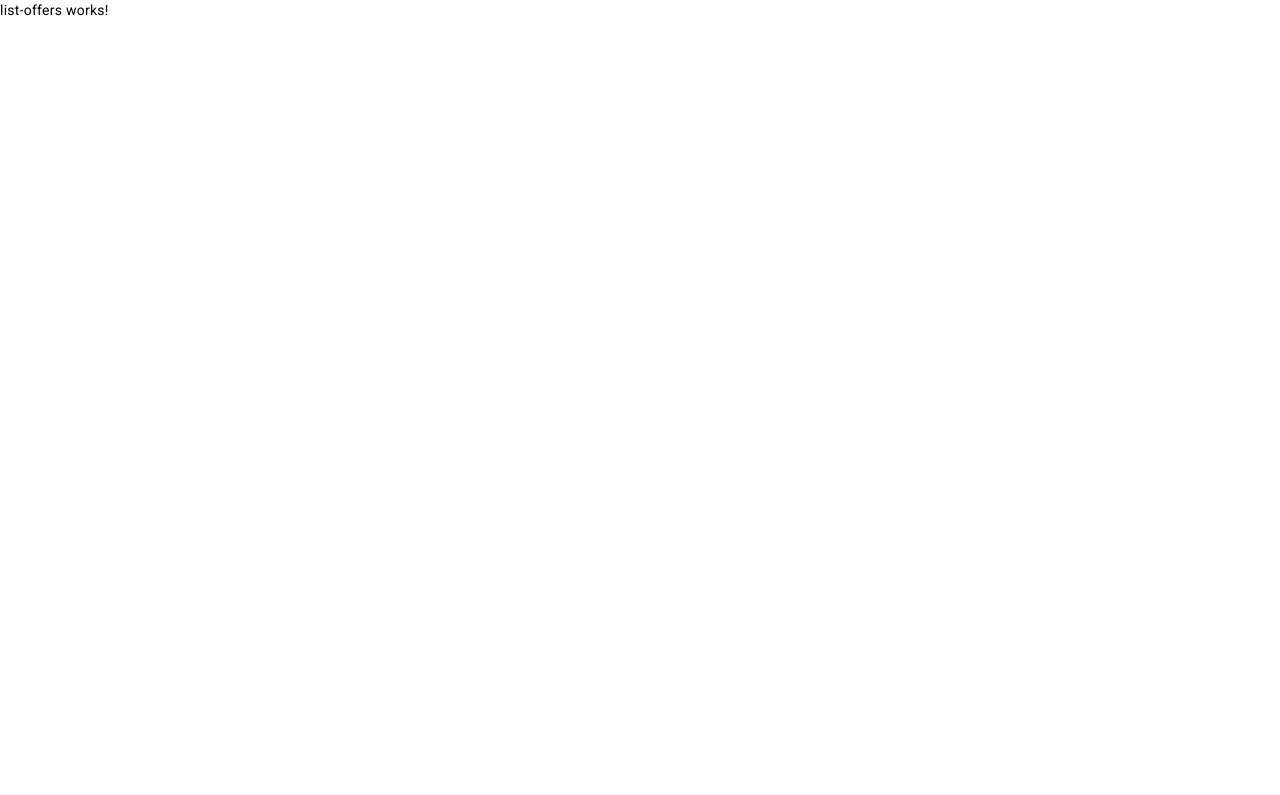
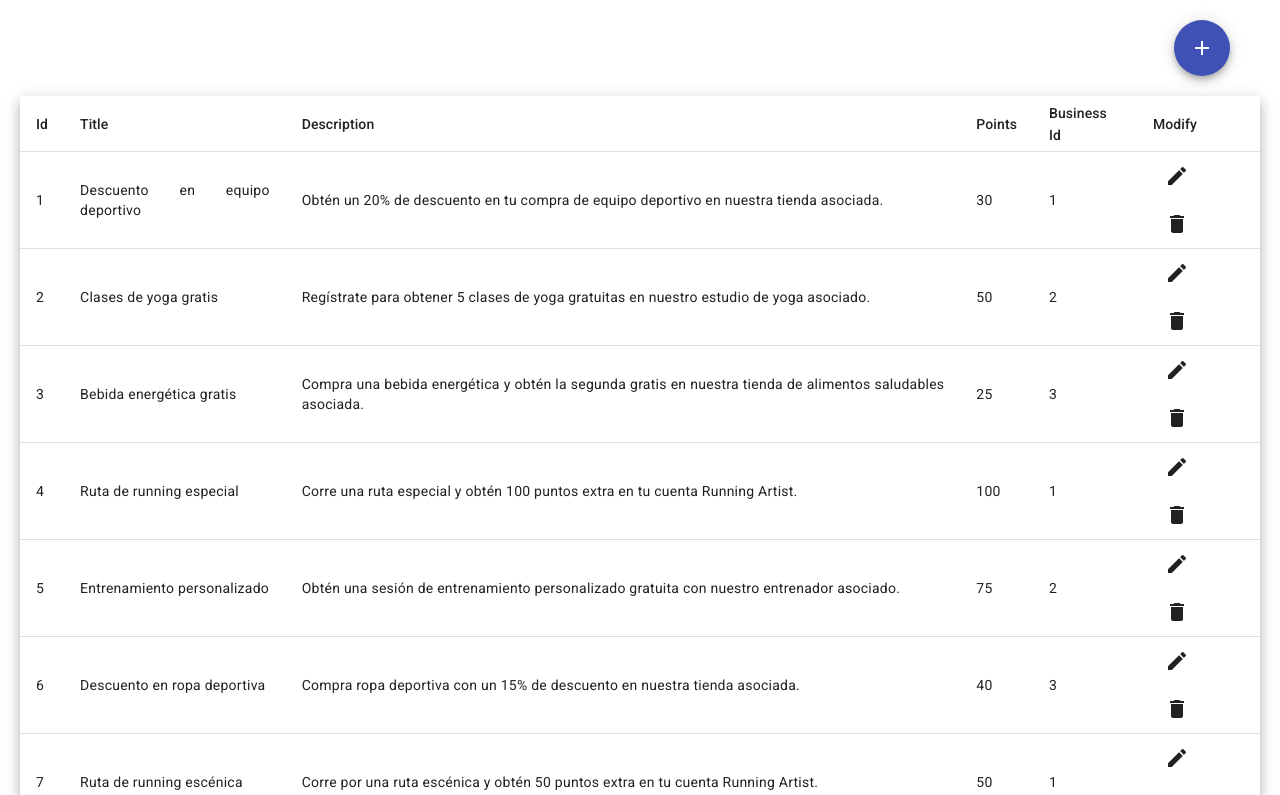
Before and after one commit to DMCS20/RunningArtist-OpenSource, an Angular app: page /business/offers in a window 1280 px wide. Before the commit this address led to /offers. Shown: the top 795 px of the page. Built offline with nearby package versions, Linux system fonts and the light colour scheme; data requests are answered from the project's data file.

Commit message:
feat: add list-offers component

```diff
--- a/src/app/app-routing.module.ts
+++ b/src/app/app-routing.module.ts
@@ -3,9 +3,9 @@ import { RouterModule, Routes } from '@angular/router';
 import { ListOffersComponent } from './components/list-offers/list-offers.component';
 
 const routes: Routes = [
-  {path: 'offers', component: ListOffersComponent},
-  {path: '', redirectTo: '/offers', pathMatch: 'full'},
-  {path: '**', redirectTo: '/offers', pathMatch: 'full'}
+  {path: 'business/offers', component: ListOffersComponent},
+  {path: '', redirectTo: '/business/offers', pathMatch: 'full'},
+  {path: '**', redirectTo: '/business/offers', pathMatch: 'full'}
 ];
 
 @NgModule({
--- a/src/app/components/list-offers/list-offers.component.html
+++ b/src/app/components/list-offers/list-offers.component.html
@@ -1 +1,54 @@
-<p>list-offers works!</p>
+<br>
+<div class="add-button">
+    <button (click)="addOffer()" mat-fab color="primary" aria-label="Add button">
+      <mat-icon>add</mat-icon>
+    </button>
+</div>
+<br>
+
+<div class="mat-elevation-z8">
+    <table class="movies-table" mat-table [dataSource]="dataSource">
+
+        <ng-container matColumnDef="id">
+            <th mat-header-cell *matHeaderCellDef> Id </th>
+            <td mat-cell *matCellDef="let element"> {{element.id}} </td>
+        </ng-container>
+
+        <ng-container matColumnDef="title">
+            <th mat-header-cell *matHeaderCellDef> Title </th>
+            <td mat-cell *matCellDef="let element"> {{element.title}} </td>
+        </ng-container>
+
+        <ng-container matColumnDef="description">
+            <th mat-header-cell *matHeaderCellDef> Description </th>
+            <td mat-cell *matCellDef="let element"> {{element.description}} </td>
+        </ng-container>
+
+
+        <ng-container matColumnDef="points">
+            <th mat-header-cell *matHeaderCellDef> Points </th>
+            <td mat-cell *matCellDef="let element"> {{element.points}} </td>
+        </ng-container>
+
+        <ng-container matColumnDef="businessId">
+            <th mat-header-cell *matHeaderCellDef> Business Id </th>
+            <td mat-cell *matCellDef="let element"> {{element.businessId}} </td>
+        </ng-container>
+
+      <ng-container matColumnDef="modify">
+        <th mat-header-cell *matHeaderCellDef> Modify </th>
+        <td mat-cell *matCellDef="let element; let i = index">
+          <button mat-icon-button (click)="updateOffer(element.id)"><mat-icon>edit</mat-icon></button>
+          <button mat-icon-button (click)="deleteOffer(element.id)"><mat-icon>delete</mat-icon></button>
+        </td>
+      </ng-container>
+
+      <tr mat-header-row *matHeaderRowDef="displayedColumns"></tr>
+      <tr mat-row *matRowDef="let row; columns: displayedColumns;"></tr>
+    </table>
+
+    <mat-paginator class="paginator" [pageSizeOptions]="[8, 10, 20]"
+                   showFirstLastButtons
+                   aria-label="Select page">
+    </mat-paginator>
+  </div>
--- a/src/app/components/list-offers/list-offers.component.scss
+++ b/src/app/components/list-offers/list-offers.component.scss
@@ -0,0 +1,18 @@
+.add-button{
+    text-align: right;
+    margin-right: 50px;
+}
+
+.mat-elevation-z8{
+    margin-left: 20px;
+    margin-right: 20px;
+}
+
+.mat-column-description{
+    text-align: justify;
+}
+
+
+th, td{
+    text-align: justify;
+}
--- a/src/app/components/list-offers/list-offers.component.ts
+++ b/src/app/components/list-offers/list-offers.component.ts
@@ -1,4 +1,10 @@
-import { Component } from '@angular/core';
+import { Component, ViewChild } from '@angular/core';
+import { MatTableDataSource } from '@angular/material/table';
+import {MatSort} from '@angular/material/sort';
+import { MatPaginator } from '@angular/material/paginator';
+import { Offer } from 'src/app/models/offer';
+import { OfferService } from 'src/app/services/offer.service';
+import { Router} from '@angular/router';
 
 @Component({
   selector: 'app-list-offers',
@@ -6,5 +12,82 @@ import { Component } from '@angular/core';
   styleUrls: ['./list-offers.component.scss']
 })
 export class ListOffersComponent {
+  displayedColumns: string[] = ['id', 'title', 'description', 'points', 'businessId', 'modify'];
+  dataSource = new MatTableDataSource<any>();
 
+  @ViewChild (MatPaginator, {static: true})
+  paginator !: MatPaginator;
+
+  @ViewChild(MatSort)
+  sort!: MatSort;
+
+  offer:Offer={
+    id:0,
+    title:'',
+    description:'',
+    points:0,
+    businessId:0
+  };
+
+  constructor(private offerService:OfferService, private router:Router) {}
+
+  ngOnInit():void{
+    this.getOffers();
+    this.dataSource.paginator=this.paginator;
+    this.dataSource.sort=this.sort;
+  }
+
+  getOffers(){
+    this.offerService.getOffers().subscribe(
+      {
+        next: (result:any)=>{
+          this.dataSource.data=result;
+        },
+        error: (error:any)=>{
+          console.log(error);
+        }
+      }
+    );
+  }
+
+  addOffer(){
+    this.router.navigateByUrl('/admins/offers/new');
+    // this.offerService.addOffer(this.offer).subscribe(
+    //   {
+    //     next: (result:any)=>{
+    //       this.getOffers();
+    //     },
+    //     error: (error:any)=>{
+    //       console.log(error);
+    //     }
+    //   }
+    // );
+  }
+
+  updateOffer(index:any){
+    this.router.navigateByUrl('admin/offers/edit/'+index);
+    // this.offerService.updateOffer(this.dataSource.data[index]).subscribe(
+    //   {
+    //     next: (result:any)=>{
+    //       this.getOffers();
+    //     },
+    //     error: (error:any)=>{
+    //       console.log(error);
+    //     }
+    //   }
+    // );
+  }
+
+  deleteOffer(index:any){
+    this.offerService.deleteOffer(index).subscribe(
+      {
+        next: (result:any)=>{
+          this.getOffers();
+        },
+        error: (error:any)=>{
+          console.log(error);
+        }
+      }
+    );
+  }
 }
--- a/src/app/services/offer.service.ts
+++ b/src/app/services/offer.service.ts
@@ -7,31 +7,31 @@ import { Offer } from '../models/offer';
 @Injectable({
   providedIn: 'root'
 })
-export class PeliculasService {
+export class OfferService {
 
   constructor(private http: HttpClient) { }
 
-  getPeliculas(): Observable<Offer> {
+  getOffers(): Observable<Offer> {
     return this.http
       .get<Offer>(environment.baseUrl + '/offers')
   }
 
-  getPeliculaById(id: number): Observable<Offer> {
+  getOfferById(id: number): Observable<Offer> {
     return this.http
       .get<Offer>(environment.baseUrl + '/offers/' + id)
   }
 
-  addPelicula(pelicula: Offer): Observable<Offer> {
+  addOffer(offer: Offer): Observable<Offer> {
     return this.http
-      .post<Offer>(environment.baseUrl + '/offers', pelicula)
+      .post<Offer>(environment.baseUrl + '/offers', offer)
   }
 
-  updatePelicula(pelicula: Offer): Observable<Offer> {
+  updateOffer(offer: Offer): Observable<Offer> {
     return this.http
-      .put<Offer>(environment.baseUrl + '/offers/' + pelicula.id, pelicula)
+      .put<Offer>(environment.baseUrl + '/offers/' + offer.id, offer)
   }
 
-  deletePelicula(id: number): Observable<Offer> {
+  deleteOffer(id: number): Observable<Offer> {
     return this.http
       .delete<Offer>(environment.baseUrl + '/offers/' + id)
   }
--- /dev/null
+++ b/src/assets/db.json
@@ -0,0 +1,94 @@
+{
+  "offers": [
+    {
+      "id": 1,
+      "title": "Descuento en equipo deportivo",
+      "description": "Obtén un 20% de descuento en tu compra de equipo deportivo en nuestra tienda asociada.",
+      "points": 30,
+      "businessId": 1
+    },
+    {
+      "id": 2,
+      "title": "Clases de yoga gratis",
+      "description": "Regístrate para obtener 5 clases de yoga gratuitas en nuestro estudio de yoga asociado.",
+      "points": 50,
+      "businessId": 2
+    },
+    {
+      "id": 3,
+      "title": "Bebida energética gratis",
+      "description": "Compra una bebida energética y obtén la segunda gratis en nuestra tienda de alimentos saludables asociada.",
+      "points": 25,
+      "businessId": 3
+    },
+    {
+      "id": 4,
+      "title": "Ruta de running especial",
+      "description": "Corre una ruta especial y obtén 100 puntos extra en tu cuenta Running Artist.",
+      "points": 100,
+      "businessId": 1
+    },
+    {
+      "id": 5,
+      "title": "Entrenamiento personalizado",
+      "description": "Obtén una sesión de entrenamiento personalizado gratuita con nuestro entrenador asociado.",
+      "points": 75,
+      "businessId": 2
+    },
+    {
+      "id": 6,
+      "title": "Descuento en ropa deportiva",
+      "description": "Compra ropa deportiva con un 15% de descuento en nuestra tienda asociada.",
+      "points": 40,
+      "businessId": 3
+    },
+    {
+      "id": 7,
+      "title": "Ruta de running escénica",
+      "description": "Corre por una ruta escénica y obtén 50 puntos extra en tu cuenta Running Artist.",
+      "points": 50,
+      "businessId": 1
+    },
+    {
+      "id": 8,
+      "title": "Clase de spinning gratis",
+      "description": "Regístrate para obtener una clase de spinning gratuita en nuestro gimnasio asociado.",
+      "points": 60,
+      "businessId": 2
+    },
+    {
+      "id": 9,
+      "title": "Descuento en suplementos",
+      "description": "Obtén un 25% de descuento en suplementos alimenticios en nuestra tienda de salud asociada.",
+      "points": 35,
+      "businessId": 3
+    },
+    {
+      "id": 10,
+      "title": "Ruta de running nocturna",
+      "description": "Realiza una ruta de running nocturna y gana 75 puntos extra en tu cuenta Running Artist.",
+      "points": 75,
+      "businessId": 1
+    }
+  ],
+  "businesses": [
+    {
+      "id": 1,
+      "name": "Tienda Deportiva Runners",
+      "location": "123 Calle Principal",
+      "phone": "555-123-4567"
+    },
+    {
+      "id": 2,
+      "name": "Estudio de Yoga Zen",
+      "location": "456 Calle Secundaria",
+      "phone": "555-987-6543"
+    },
+    {
+      "id": 3,
+      "name": "Tienda de Alimentos Saludables",
+      "location": "789 Calle Terciaria",
+      "phone": "555-567-8901"
+    }
+  ]
+}
```
